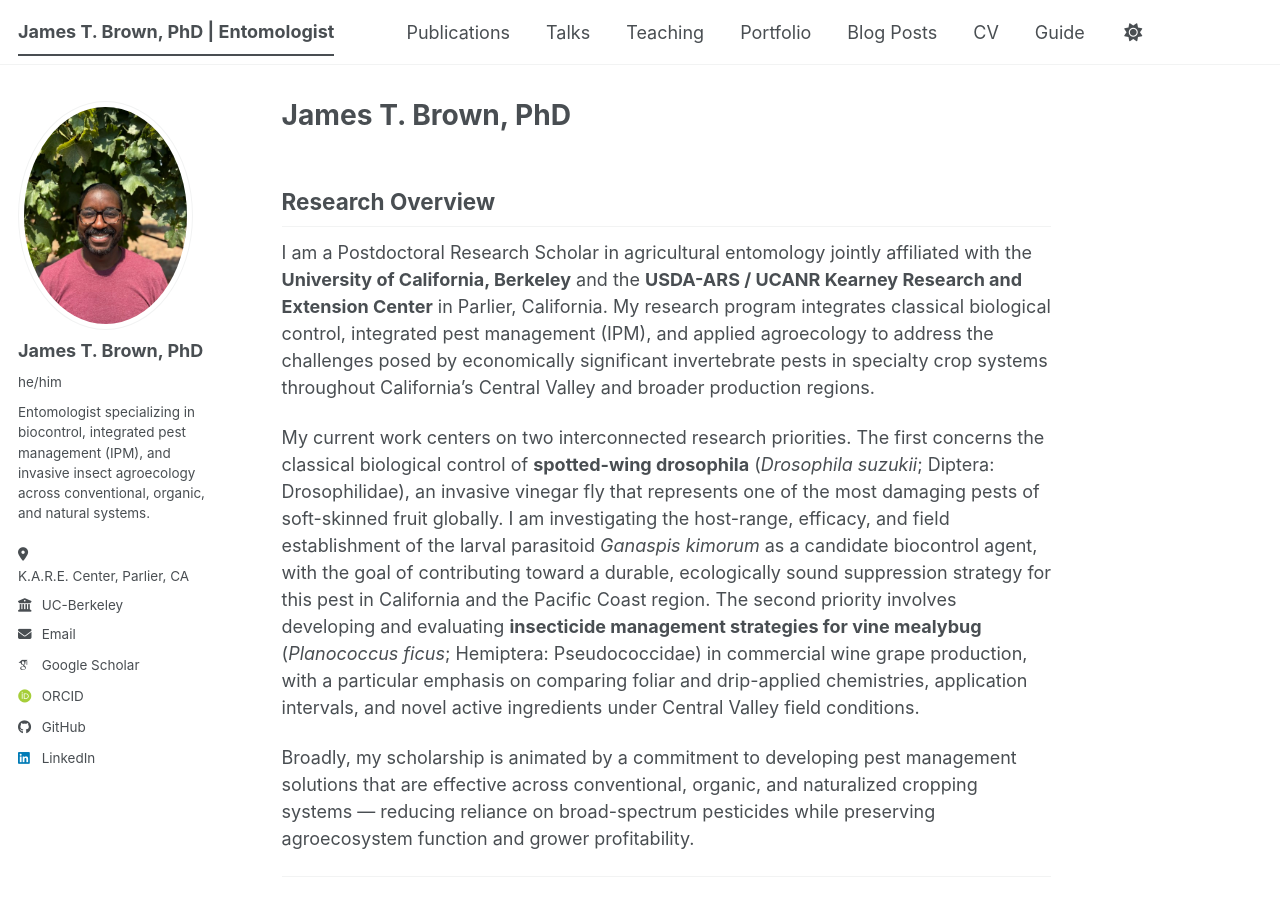
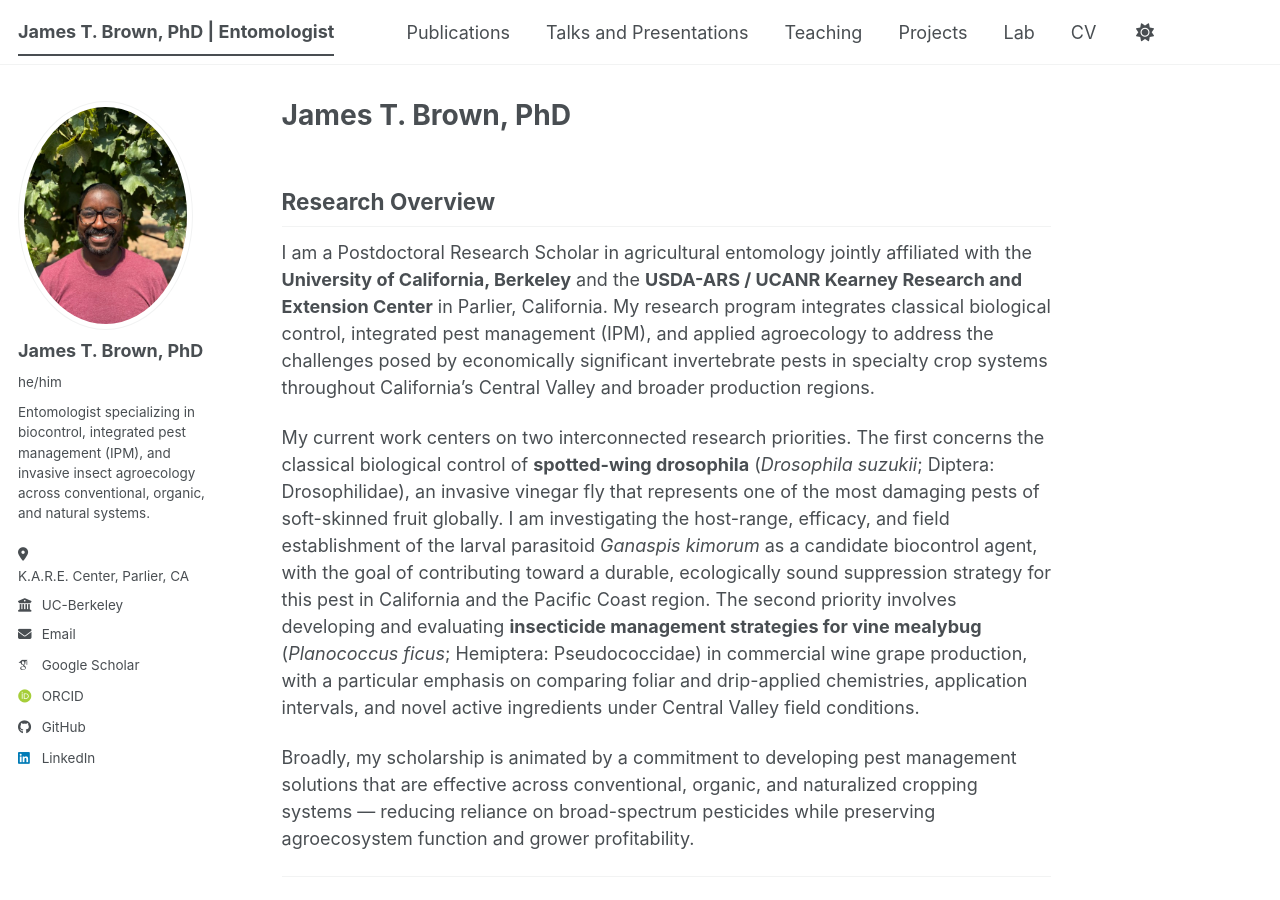
Before and after one commit to jtbentomology/jtbentomology.github.io, a Jekyll site: the page built from _pages/about.md, in a window 1280 px wide and 900 px high. Built offline with Jekyll 4.4.1, drawn with Linux system fonts in a browser that asks for light colours; some web fonts are replaced; a script bundle is joined from its source files by our own code; library files that are not in the unit come from our copies.

Commit message:
Update navigation.yml

```diff
--- a/_data/navigation.yml
+++ b/_data/navigation.yml
@@ -6,28 +6,21 @@
 #
 # NOTE that only one of the CV options should be selected, the first is for the
 #      Markdown formatted page while the second is generated using JSON.
-
 main:
   - title: "Publications"
     url: /publications/
 
-  - title: "Talks"
+  - title: "Talks and Presentations"
     url: /talks/
 
   - title: "Teaching"
     url: /teaching/
 
-  - title: "Portfolio"
+  - title: "Projects"
+    url: /year-archive/
+
+  - title: "Lab"
     url: /portfolio/
-
-  - title: "Blog Posts"
-    url: /year-archive/
 
   - title: "CV"
     url: /cv/
-
-  # - title: "CV"
-  #   url: /cv-json/
-
-  - title: "Guide"
-    url: /markdown/
```
